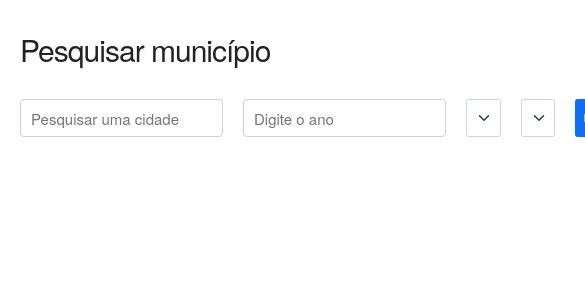
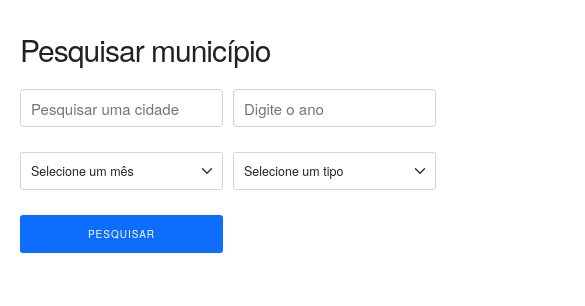
Before and after one commit to guidari/projeto_tcesp, a plain HTML site: page index.html in a window 390 px wide. Shown: the top 306 px of the page, 585 px wide, since content can reach past the window. Drawn offline with nearby package versions, Linux system fonts and the light colour scheme.

Commit message:
Filter build

```diff
--- a/index.html
+++ b/index.html
@@ -18,20 +18,30 @@
   #dataTable tr:nth-child(even) {
     background-color: #f2f2f2;
   }
+
+  .searchBar {
+    display: grid;
+    grid-template-columns: 1fr 1fr 1fr 1fr 1fr;
+    grid-gap: 1rem;
+  }
+
+  @media only screen and (max-width: 600px) {
+    .searchBar {
+      grid-template-columns: 1fr 1fr;
+    }
+  }
 </style>
+
 <body>
   <div class="container">
     <h3 class="mt-5">Pesquisar município</h3>
 
-    <div class="filters d-flex mt-5">
-
+    <div class="searchBar">
       <input id="cityName" class="" type="text" placeholder="Pesquisar uma cidade">
 
-      <input id="cityYear" class="" type="number" placeholder="Digite o ano"
-        style="max-width:250px; margin-left: 20px;">
+      <input id="cityYear" class="" type="number" placeholder="Digite o ano">
 
-      <select class="form-select form-select-lg ml-5" name="cityMonth" id="cityMonth"
-        style="max-width:200px; margin-left: 20px;">
+      <select class="form-select form-select-lg ml-5" name="cityMonth" id="cityMonth">
         <option value="" disabled selected>Selecione um mês</option>
         <option value="01">Janeiro</option>
         <option value="02">Fevereiro</option>
@@ -47,17 +57,15 @@
         <option value="12">Dezembro</option>
       </select>
 
-      <select class="form-select form-select-lg ml-5" name="cityInfo" id="cityInfo"
-        style="max-width:200px; margin-left: 20px;">
+      <select class="form-select form-select-lg ml-5" name="cityInfo" id="cityInfo">
         <option value="" disabled selected>Selecione um tipo</option>
         <option value="despesas">Despesas</option>
         <option value="receitas">Receitas</option>
       </select>
 
-      <button class="search btn btn-primary" style="margin-left: 20px;">
+      <button class="search btn btn-primary">
         Pesquisar
       </button>
-
     </div>
 
     <div class="error alert alert-danger" role="alert">
@@ -77,24 +85,15 @@
           <p id="relatorios"></p>
         </div>
         <div class="col-md-8">
-          <strong>Filtrar por número do empenho</strong>
-          <br>
-          <input id="filterResult" class="" type="text" placeholder="">
+          <input id="filterInput" class="" type="search" placeholder="Pesquisar resultados">
+          <button class="search btn btn-primary mt-2" id="filterButton" onclick="searchFilter()">Pesquisar</button>
         </div>
       </div>
     </div>
 
     <table class="table mt-5">
       <thead id="dataTableHead" class="text-center">
-        <!-- <tr>
-          <th class="text-center" scope="col">#</th>
-          <th class="text-center" scope="col">Tipo de evento de despesa</th>
-          <th class="text-center" scope="col">Número do empenho</th>
-          <th class="text-center" scope="col">Fornecedor</th>
-          <th class="text-center" scope="col">Nome do fornecedor</th>
-          <th class="text-center" scope="col">Data</th>
-          <th class="text-center" scope="col">Valor da despesa</th>
-        </tr> -->
+
       </thead>
       <tbody class="text-center" id='dataTable'>
 
--- a/script.js
+++ b/script.js
@@ -1,11 +1,10 @@
-const filterResult = document.querySelector("#filterResult");
+const filterInput = document.querySelector("#filterResult");
 const ui = new UI;
 
 document.querySelector('.search').addEventListener('click', getCity);
 document.querySelector('#loading').style.display = 'none';
 document.querySelector(".error").style.display = 'none'
 document.querySelector(".infoSearch").style.display = 'none'
-
 
 async function getCity(e) {
   document.getElementById('loading').style.display = 'block';
@@ -16,13 +15,11 @@ async function getCity(e) {
   const info = document.querySelector('#cityInfo').value;
   const nameSpace = name.replaceAll(" ", "-")
   const filterName = nameSpace.normalize("NFD").replace(/[\u0300-\u036f]/g, "");
-  console.log("filterName", filterName)
-
 
   await fetch(`https://transparencia.tce.sp.gov.br/api/json/${info}/${filterName}/${year}/${month}`)
     .then(res => res.json())
     .then(data => {
-      console.log(data)
+      // console.log(data)
       let theadOutput = '';
 
       if (info === 'despesas') {
@@ -33,7 +30,6 @@ async function getCity(e) {
         ui.showReceita(data);
       }
 
-
       document.querySelector("#dataTableHead").innerHTML = theadOutput;
       document.querySelector('#orgao').textContent = data[0].orgao
       document.querySelector('#relatorios').textContent = data.length
@@ -42,9 +38,11 @@ async function getCity(e) {
 
     })
     .catch(err => {
-      console.log(err)
+      // console.log(err)
       document.querySelector('#loading').style.display = 'none';
       document.querySelector(".error").style.display = 'block'
+      document.querySelector('.infoSearch').style.display = 'none';
+      document.querySelector('#dataTableHead').style.display = 'none';
 
       setTimeout(() => {
         document.querySelector(".error").style.display = 'none'
@@ -55,17 +53,7 @@ async function getCity(e) {
   e.preventDefault();
 }
 
-
-// filterResult.addEventListener("keyup", (e) => {
-//   const nr_empenho = document.querySelectorAll(".nr_empenho").value;
-//   console.log(nr_empenho)
-
-//   const userText = e.target.value;
-
-//   if (userText != nr_empenho) {
-//     console.log("difereten")
-//   } else {
-//     console.log("igual")
-//   }
-
-// })
+function searchFilter(e) {
+  const userText = document.querySelector("#filterInput").value
+  window.find(userText);
+}
--- a/ui.js
+++ b/ui.js
@@ -25,7 +25,6 @@ class UI {
     let i = 0;
     data.forEach(function (city) {
       i++
-      console.log("city", city)
       tbodyOutput += `
       <tr id=${i}>
         <td class="text-center">${i}</td>
@@ -46,7 +45,6 @@ class UI {
     let i = 0;
     data.forEach(function (city) {
       i++
-      console.log("city", city)
       tbodyOutput += `
       <tr id=${i}>
         <td class="text-center">${i}</td>
```
